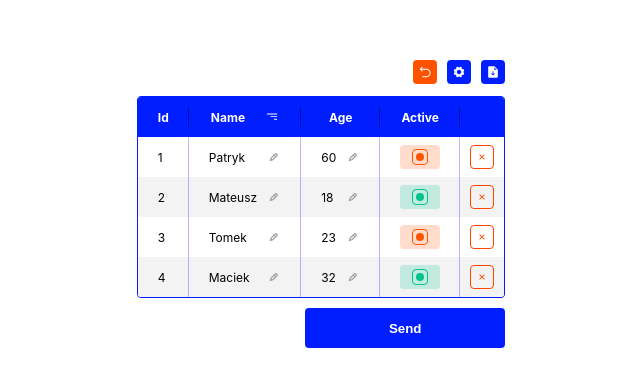
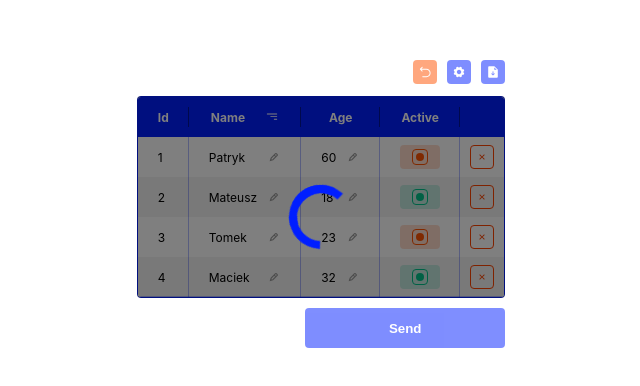
Before and after one commit to obrebskim/DynamicTable, a React (Vite) app: page / in a window 1280 px wide. Shown: the part 196-582 px from the top of the page, without its empty margins (319-959 px from the left). Built offline with nearby package versions, Linux system fonts and the light colour scheme.

Commit message:
FIX: styles

```diff
--- a/src/App.tsx
+++ b/src/App.tsx
@@ -67,6 +67,7 @@ function App() {
         configuration={config}
         data={data}
         onFileGenerate={generateFile}
+        loading={true}
       />
     </>
   );
--- a/src/components/DynamicTable/DynamicTable.module.css
+++ b/src/components/DynamicTable/DynamicTable.module.css
@@ -2,6 +2,7 @@
   position: relative;
   display: grid;
   min-width: 26rem;
+  width: fit-content;
   grid-template-rows: 2.6rem auto 4rem;
   gap: 1rem;
   transition: all 0.1s;
--- a/src/components/DynamicTable/components/DTLoader/DTLoader.module.css
+++ b/src/components/DynamicTable/components/DTLoader/DTLoader.module.css
@@ -1,6 +1,6 @@
 .wrapper {
   position: absolute;
-  top: 3rem;
+  top: 3.6rem;
   left: 0;
   bottom: 5rem;
   width: 100%;
@@ -10,6 +10,7 @@
   justify-content: center;
   align-items: center;
   z-index: 5;
+  border-radius: var(--radius, 0.4rem);
 }
 
 .lds-ring {
--- a/src/components/DynamicTable/components/TableComponents/DTRow/DTRow.module.css
+++ b/src/components/DynamicTable/components/TableComponents/DTRow/DTRow.module.css
@@ -6,6 +6,18 @@
   &:nth-child(even) {
     background-color: var(--row-c);
   }
+
+  &:last-child::after {
+    content: "";
+    position: absolute;
+    bottom: 0;
+    left: 0;
+    right: 0;
+    height: 1px;
+    background-color: var(--primary-c, rgb(141, 102, 205));
+    opacity: 0.3;
+  }
+
   &.selected {
     background-color: rgba(0, 30, 255, 0.1);
   }
--- a/src/components/DynamicTable/components/TableComponents/DTTable/DTTable.module.css
+++ b/src/components/DynamicTable/components/TableComponents/DTTable/DTTable.module.css
@@ -6,16 +6,18 @@
   min-height: 18.5rem;
   width: fit-content;
   font-size: 1.2rem;
-  background-color: var(--primary-c);
+  background-color: var(--background-c);
 
   &::-webkit-scrollbar {
     height: 0.6rem;
     width: 0.6rem;
     border-radius: var(--radius);
   }
+
   &::-webkit-scrollbar-track {
     background-color: var(--background-c);
   }
+
   &::-webkit-scrollbar-thumb {
     background-color: var(--primary-c);
   }
@@ -26,7 +28,7 @@
   border-radius: radius;
   border-collapse: collapse;
   width: max-content;
-  height: 100%;
+  height: auto;
   border: none;
   background-color: var(--background-c);
 }
```
